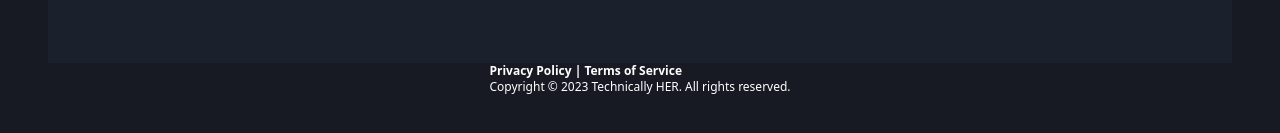
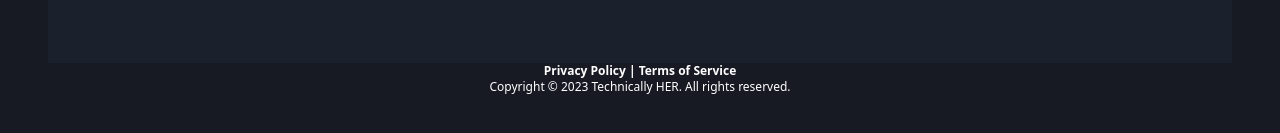
Before and after one commit to GneRd-org/technically-her, a React (Vite) app: page / in a window 1280 px wide. Shown: the part 643-776 px from the top of the page. Built offline with nearby package versions, Linux system fonts and the light colour scheme.

Commit message:
centered footer text

```diff
--- a/src/components/pages/landing/landing.tsx
+++ b/src/components/pages/landing/landing.tsx
@@ -21,7 +21,7 @@ export const Landing = () => {
         </section>
         <img src={Learner} alt="learner" />
       </section>
-      <section className="flex justify-between items-center gap-5 bg-primaryDark min-h-[240px] px-20">
+      <section className="flex justify-between items-center gap-5 bg-primaryDark min-h-[240px] px-20 ">
         <Card
           image={<BsFillUnlockFill size={40} />}
           text="Unlock your potential with our comprehensive upskilling courses. Master coding languages and cutting-edge tech trends for the skills the industry demands."
@@ -35,7 +35,7 @@ export const Landing = () => {
           text="For companies, we provide tools to promote diversity and eliminate gender bias in the hiring process. Our platform empowers recruiters to make informed and unbiased hiring decisions."
         />
       </section>
-      <section className="bg-secondaryDark justify-center flex items-center">
+      <section className="bg-secondaryDark justify-center flex items-center text-center">
         <Footer />
       </section>
     </main>
```
